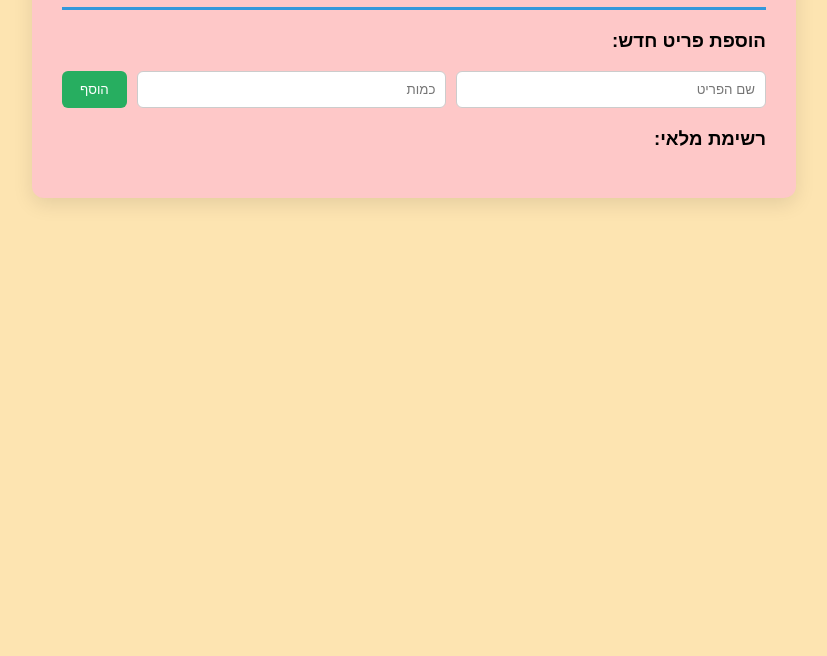
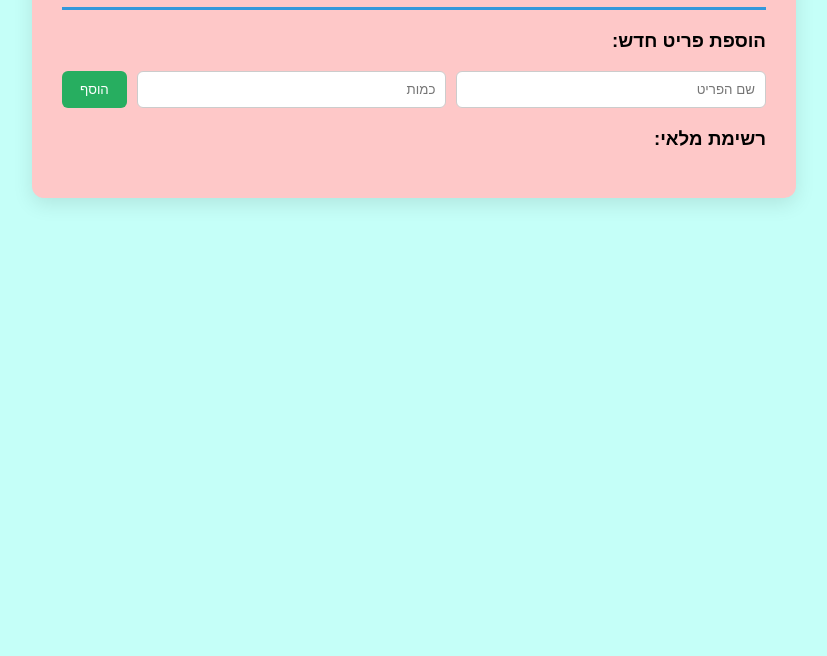
Before and after one commit to tehila180/inventoryG, a website: page frontend/public/index.html in a window 1280 px wide. Shown: the part 144-800 px from the top of the page, without its empty margins (226-1053 px from the left). Drawn offline with Linux system fonts and the light colour scheme; no server answers.

```diff
--- a/frontend/public/style.css
+++ b/frontend/public/style.css
@@ -1,6 +1,6 @@
 body {
     font-family: Arial, sans-serif;
-    background-color: #fde4b1;
+    background-color: #c5fff8;
     margin: 0;
 }
 
```
Also changed, not shown: 1 other file.
